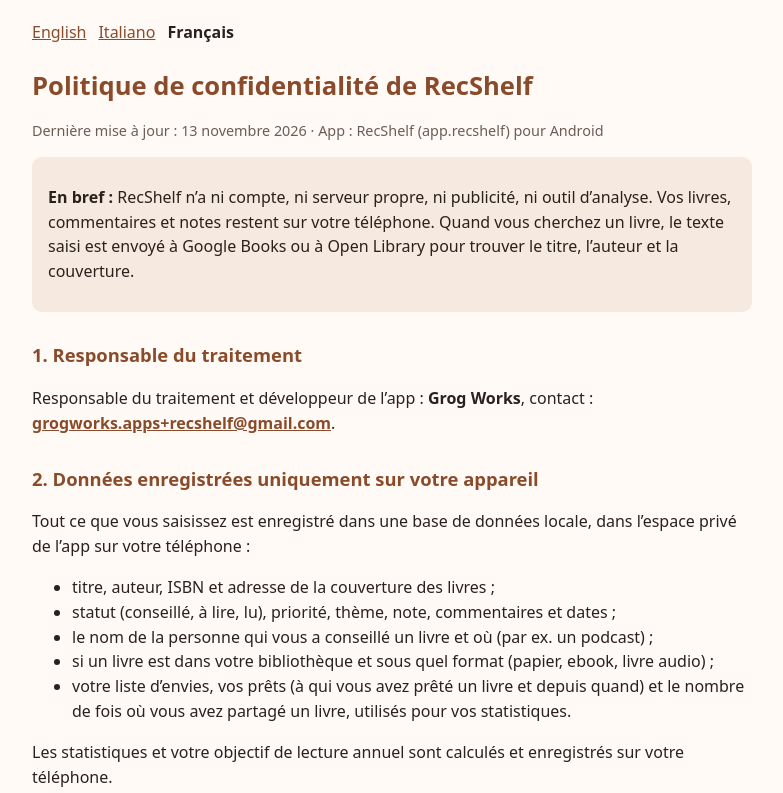
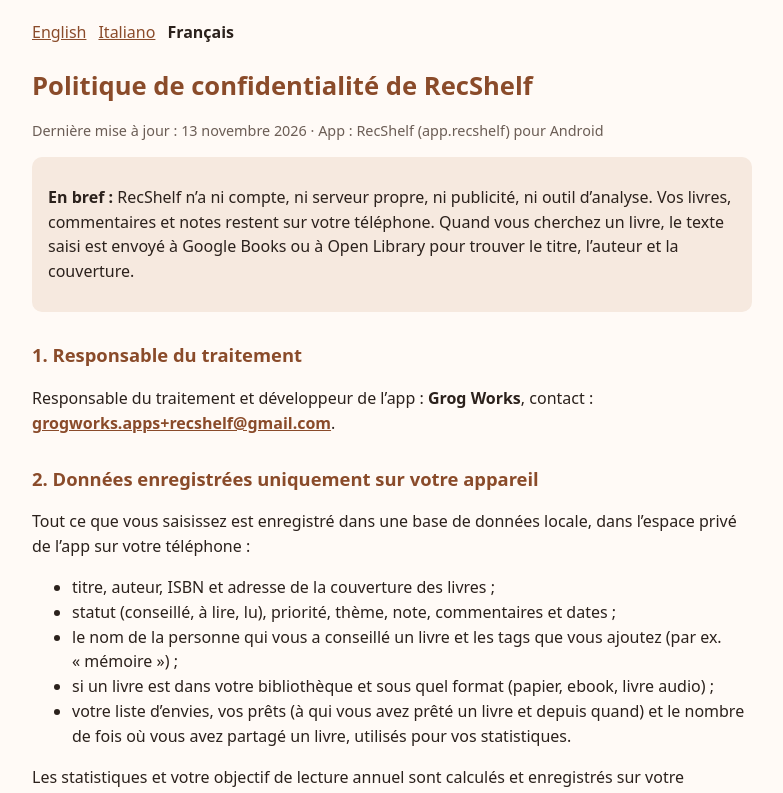
Before and after one commit to Grogworks/grogworks.github.io, a plain HTML site: page recshelf/fr/privacy.html in a window 1280 px wide. Shown: the top 793 px of the page, without its empty margins (248-1031 px from the left). Drawn offline with Linux system fonts and the light colour scheme.

Commit message:
Politique de confidentialité : tags

```diff
--- a/recshelf/fr/privacy.html
+++ b/recshelf/fr/privacy.html
@@ -46,7 +46,7 @@ contact&#160;: <strong><a href="mailto:grogworks.apps+recshelf@gmail.com">grogwo
 <ul>
   <li>titre, auteur, ISBN et adresse de la couverture des livres&#160;;</li>
   <li>statut (conseillé, à lire, lu), priorité, thème, note, commentaires et dates&#160;;</li>
-  <li>le nom de la personne qui vous a conseillé un livre et où (par ex. un podcast)&#160;;</li>
+  <li>le nom de la personne qui vous a conseillé un livre et les tags que vous ajoutez (par ex. «&#160;mémoire&#160;»)&#160;;</li>
   <li>si un livre est dans votre bibliothèque et sous quel format (papier, ebook, livre audio)&#160;;</li>
   <li>votre liste d’envies, vos prêts (à qui vous avez prêté un livre et depuis quand) et le nombre de fois où vous
       avez partagé un livre, utilisés pour vos statistiques.</li>
```
